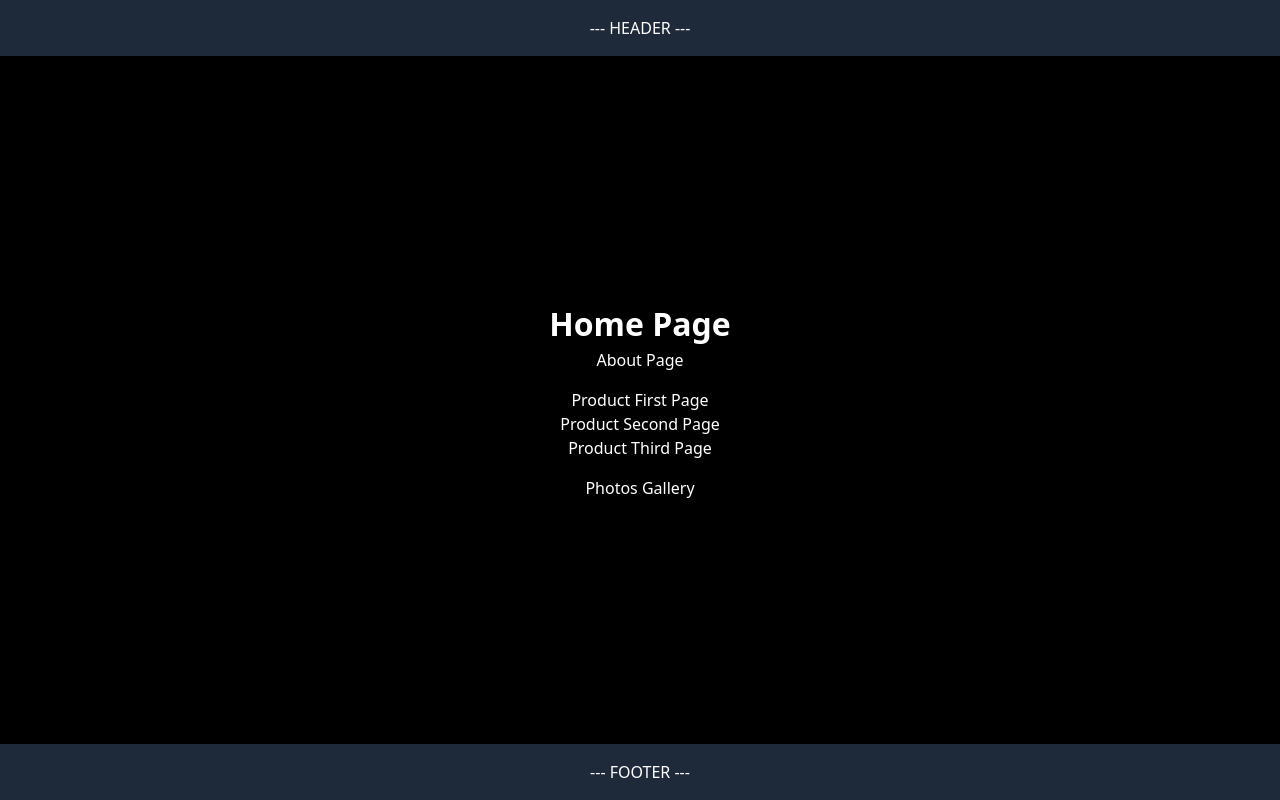
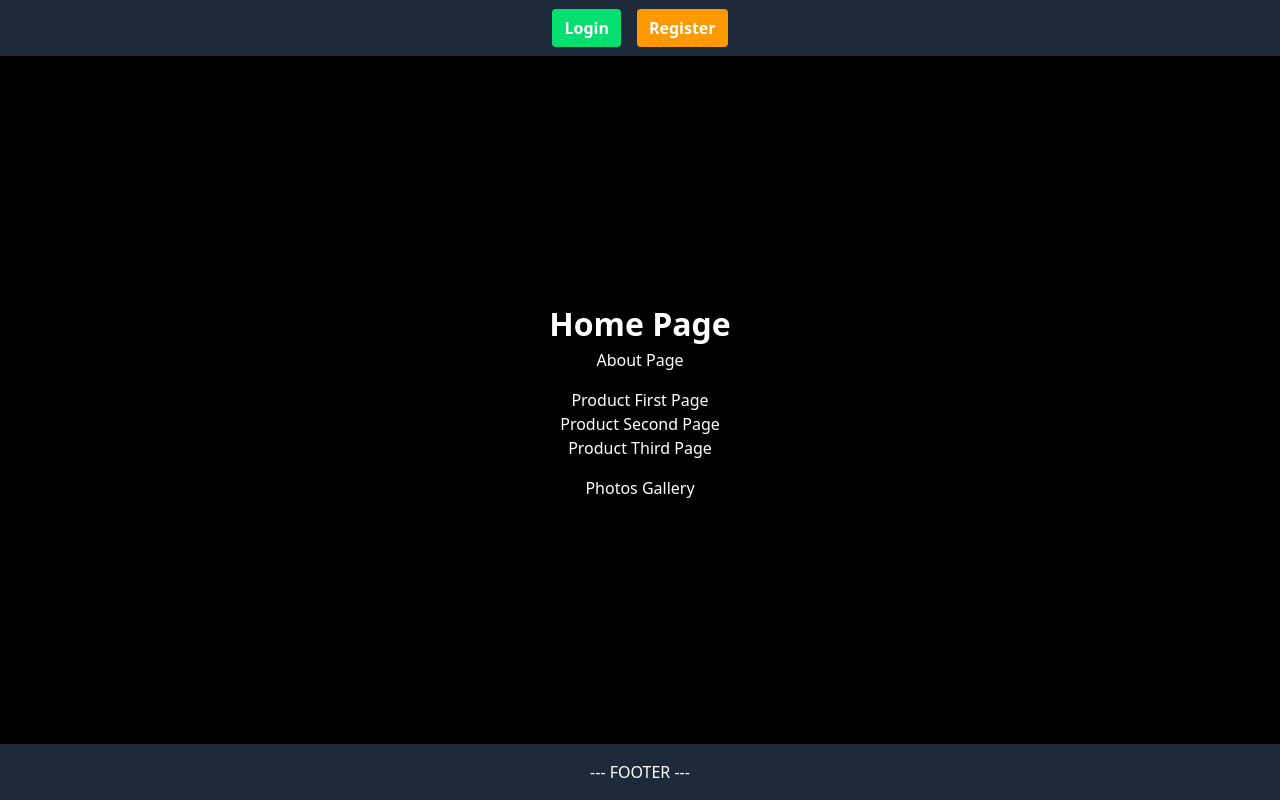
Before and after one commit to ConfusingTheAudience/2025-learning, a Next.js app in the folder 02/: page / in a window 1280 px wide. Built offline with nearby package versions, Linux system fonts and the light colour scheme.

Commit message:
group routes for auth login and register

```diff
--- /dev/null
+++ b/02/src/app/(auth)/login/page.tsx
@@ -0,0 +1,7 @@
+import React from "react";
+
+const Login = () => {
+  return <div>Login Page</div>;
+};
+
+export default Login;
--- /dev/null
+++ b/02/src/app/(auth)/register/page.tsx
@@ -0,0 +1,7 @@
+import React from "react";
+
+const Register = () => {
+  return <div>Register Page</div>;
+};
+
+export default Register;
--- /dev/null
+++ b/02/src/app/components/Footer/Footer.tsx
@@ -0,0 +1,11 @@
+import React from "react";
+
+const Footer = () => {
+  return (
+    <footer className="w-full p-4 bg-gray-800 text-white text-center">
+      --- FOOTER ---
+    </footer>
+  );
+};
+
+export default Footer;
--- /dev/null
+++ b/02/src/app/components/Header/Header.tsx
@@ -0,0 +1,39 @@
+"use client";
+
+import Link from "next/link";
+import { usePathname } from "next/navigation";
+import React from "react";
+
+const Header = () => {
+  const pathname = usePathname();
+
+  return (
+    <header className="w-full p-4 bg-gray-800 text-white text-center">
+      <div>
+        {pathname === "/" ? (
+          <>
+            <Link
+              href="/login"
+              className="bg-green-400 text-white font-bold py-2 px-3 rounded mr-4 cursor-pointer hover:bg-blue-400"
+            >
+              Login
+            </Link>
+            <Link
+              href="/register"
+              className="bg-amber-500 text-white font-bold py-2 px-3 rounded cursor-pointer hover:bg-blue-400"
+            >
+              Register
+            </Link>
+          </>
+        ) : (
+          "--- HEADER ---"
+        )}
+      </div>
+    </header>
+  );
+};
+
+export default Header;
+
+// usePathname used and use client directive
+// Header with Login/Register is shown on main page, on sub pages it's only --- HEADER ---
--- a/02/src/app/layout.tsx
+++ b/02/src/app/layout.tsx
@@ -1,6 +1,8 @@
 import type { Metadata } from "next";
 import { Geist, Geist_Mono } from "next/font/google";
 import "./globals.css";
+import Footer from "./components/Footer/Footer";
+import Header from "./components/Header/Header";
 
 const geistSans = Geist({
   variable: "--font-geist-sans",
@@ -27,19 +29,13 @@ export default function RootLayout({
       <body
         className={`${geistSans.variable} ${geistMono.variable} antialiased`}
       >
-
-        <header className="w-full p-4 bg-gray-800 text-white text-center">
-          --- HEADER ---
-        </header>
+        <Header />
 
         <main className="flex-grow flex justify-center items-center">
           {children}
         </main>
 
-        <footer className="w-full p-4 bg-gray-800 text-white text-center">
-          --- FOOTER ---
-        </footer>
-
+        <Footer />
       </body>
     </html>
   );
```
